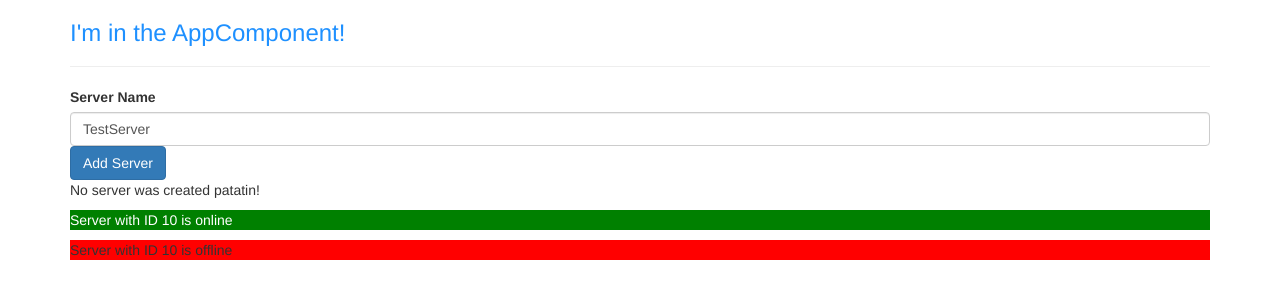
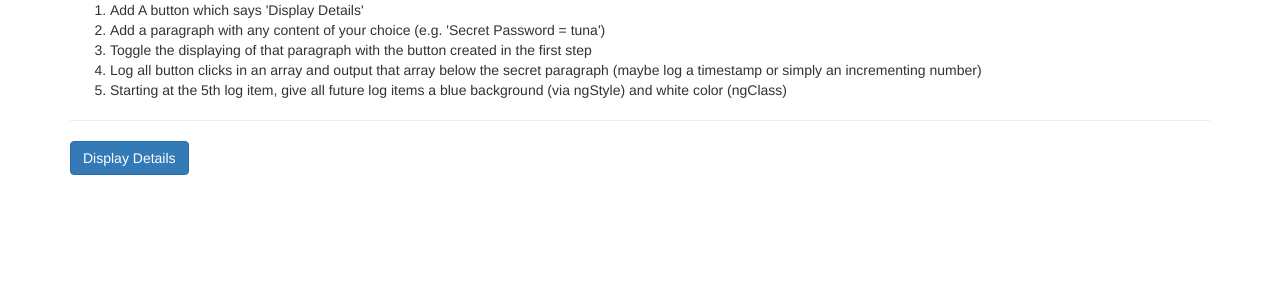
Before and after one commit to Jose1Useche/Angular, an Angular app: page / in a window 1280 px wide. Shown: the top 300 px of the page. Built offline with nearby package versions, Linux system fonts and the light colour scheme.

Commit message:
41. Assignment Solution

```diff
--- a/src/app/app.component.css
+++ b/src/app/app.component.css
@@ -1,3 +1,3 @@
-h3 {
-  color: darkblue;
+.white-text {
+  color: white;
 }
--- a/src/app/app.component.html
+++ b/src/app/app.component.html
@@ -1,9 +1,22 @@
 <div class="container">
   <div class="row">
     <div class="col-xs-12">
-      <h3>I'm in the AppComponent!</h3>
+      <ol>
+        <li>Add A button which says 'Display Details'</li>
+        <li>Add a paragraph with any content of your choice (e.g. 'Secret Password = tuna')</li>
+        <li>Toggle the displaying of that paragraph with the button created in the first step</li>
+        <li>Log all button clicks in an array and output that array below the secret paragraph (maybe log a timestamp or simply an incrementing number)</li>
+        <li>Starting at the 5th log item, give all future log items a blue background (via ngStyle) and white color (ngClass)</li>
+      </ol>
       <hr>
-      <app-servers></app-servers>
+      <!--<button class="btn btn-primary" (click)="showSecret = !showSecret">Display Details</button>-->
+      <button class="btn btn-primary" (click)="onToggleDetails()">Display Details</button>
+      <p *ngIf="showSecret">Secret Password = tuna</p>
+      <div
+        *ngFor="let logItem of log"
+        [ngStyle]="{backgroundColor: logItem >= 5 ? 'blue' : 'transparent'}"
+        [ngClass]="{'white-text': logItem >= 5}"
+      >{{ logItem }}</div>
     </div>
   </div>
 </div>
--- a/src/app/app.component.ts
+++ b/src/app/app.component.ts
@@ -3,12 +3,14 @@ import { Component } from '@angular/core';
 @Component({
   selector: 'app-root',
   templateUrl: './app.component.html',
-  // styleUrls: ['./app.component.css']
-  styles: [`
-    h3 {
-      color: dodgerblue;
-    }
-  `]
+  styleUrls: ['./app.component.css']
 })
 export class AppComponent {
+  showSecret = false;
+  log = [];
+
+  onToggleDetails() {
+    this.showSecret = !this.showSecret;
+    this.log.push(this.log.length + 1);
+  }
 }
--- a/src/app/app.module.ts
+++ b/src/app/app.module.ts
@@ -4,14 +4,10 @@ import { FormsModule } from '@angular/forms';
 
 
 import { AppComponent } from './app.component';
-import { ServerComponent } from './server/server.component';
-import { ServersComponent } from './servers/servers.component';
 
 @NgModule({
   declarations: [
-    AppComponent,
-    ServerComponent,
-    ServersComponent
+    AppComponent
   ],
   imports: [
     BrowserModule,
--- a/src/app/server/server.component.html
+++ /dev/null
@@ -1,4 +0,0 @@
-<p
-    [ngStyle]="{backgroundColor: getColor()}"
-    [ngClass]="{online: serverStatus ==='online'}">Server with ID {{ serverId }} is {{ getServerStatus() }}
-</p>
--- a/src/app/server/server.component.ts
+++ /dev/null
@@ -1,27 +0,0 @@
-import { Component } from '@angular/core';
-
-@Component({
-  selector: 'app-server',
-  templateUrl: './server.component.html',
-  styles: [`
-    .online {
-      color: white;
-    }
-  `]
-})
-export class ServerComponent {
-  serverId: number = 10;
-  serverStatus: string = '';
-
-  constructor() {
-    this.serverStatus = Math.random() > 0.5 ? 'online' : 'offline';
-  }
-
-  getServerStatus() {
-    return this.serverStatus;
-  }
-
-  getColor() {
-    return this.serverStatus === 'online' ? 'green' : 'red';
-  }
-}
--- a/src/app/servers/servers.component.html
+++ /dev/null
@@ -1,14 +0,0 @@
-<label for="">Server Name</label>
-<input
-    type="text"
-    class="form-control"
-    [(ngModel)]="serverName">
-<button
-    class="btn btn-primary"
-    [disabled]="!allowNewServer"
-    (click)="onCreateServer()">Add Server</button>
-<p *ngIf="serverCreated; else noServer">Server was created, server name is {{ serverName }}</p>
-<ng-template #noServer>
-    <p>No server was created patatin!</p>
-</ng-template>
-<app-server *ngFor="let server of servers"></app-server>
--- a/src/app/servers/servers.component.ts
+++ /dev/null
@@ -1,34 +0,0 @@
-import { Component, OnInit } from '@angular/core';
-
-@Component({
-  selector: 'app-servers',
-  templateUrl: './servers.component.html',
-  styleUrls: ['./servers.component.css']
-})
-export class ServersComponent implements OnInit {
-  allowNewServer = false;
-  serverCreationStatus = 'No server was created.';
-  serverName = 'TestServer';
-  serverCreated = false;
-  servers = ['Testserver', 'Testserver 2'];
-
-  constructor() {
-    setTimeout(() => {
-      this.allowNewServer = true;
-    }, 2000);
-   }
-
-  ngOnInit() {
-  }
-
-  onCreateServer() {
-    this.serverCreated = true;
-    this.servers.push(this.serverName);
-    this.serverCreationStatus = 'Server was created! Name is ' + this.serverName;
-  }
-
-  onUpdateServerName(event: Event) {
-    this.serverName = (<HTMLInputElement>event.target).value; //Indicarle a Angular que éste argumento es un input del DOM
-  }
-
-}
```
Also changed, not shown: src/app/servers/servers.component.css (deleted).
